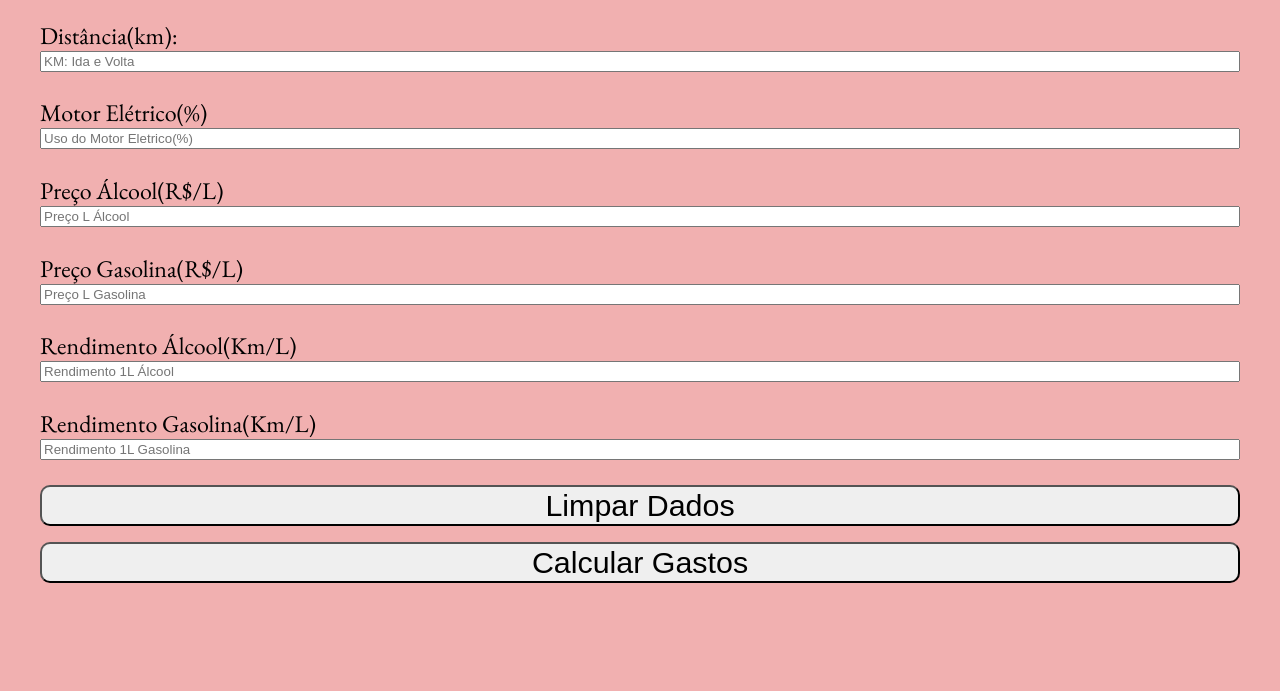
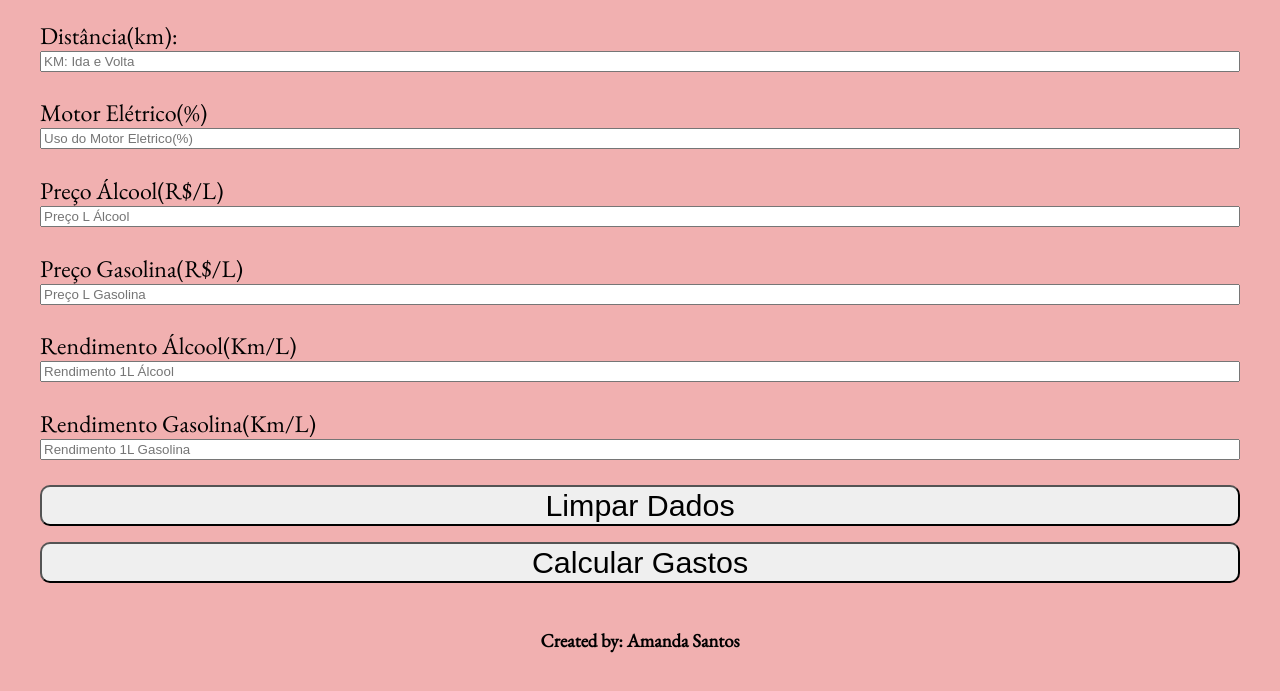
Before and after one commit to Amanda-Santos312/simulator-fuel-trip, a plain HTML site: page index.html in a window 1280 px wide. Shown: the part 555-1246 px from the top of the page. Before the commit the page ends 1204 px from the top, so only its background shows below. Drawn offline with nearby package versions, Linux system fonts and the light colour scheme.

Commit message:
fix: atualização

```diff
--- a/index.html
+++ b/index.html
@@ -54,6 +54,10 @@
             <input id="btn-calcular" onclick="botao_calcular()" type="submit" value="Calcular Gastos">
         </div>
 
+        <div>
+            <h3>Created by: Amanda Santos </h3>
+        </div>
+
     </form>
 
     <script src="./script.js"></script>
--- a/style.css
+++ b/style.css
@@ -58,6 +58,11 @@ form {
     font-size: 2rem;
 }
 
+label {
+    font-size: x-large;
+    color: black;
+}
+
 input [type="number"]{
     width: 10px;
     background-color: antiquewhite;
@@ -68,7 +73,6 @@ input [type="number"]{
     box-sizing: content-box;
 }
 
-label {
-    font-size: x-large;
-    color: black;
+h3 {
+    text-align: center;
 }
```
